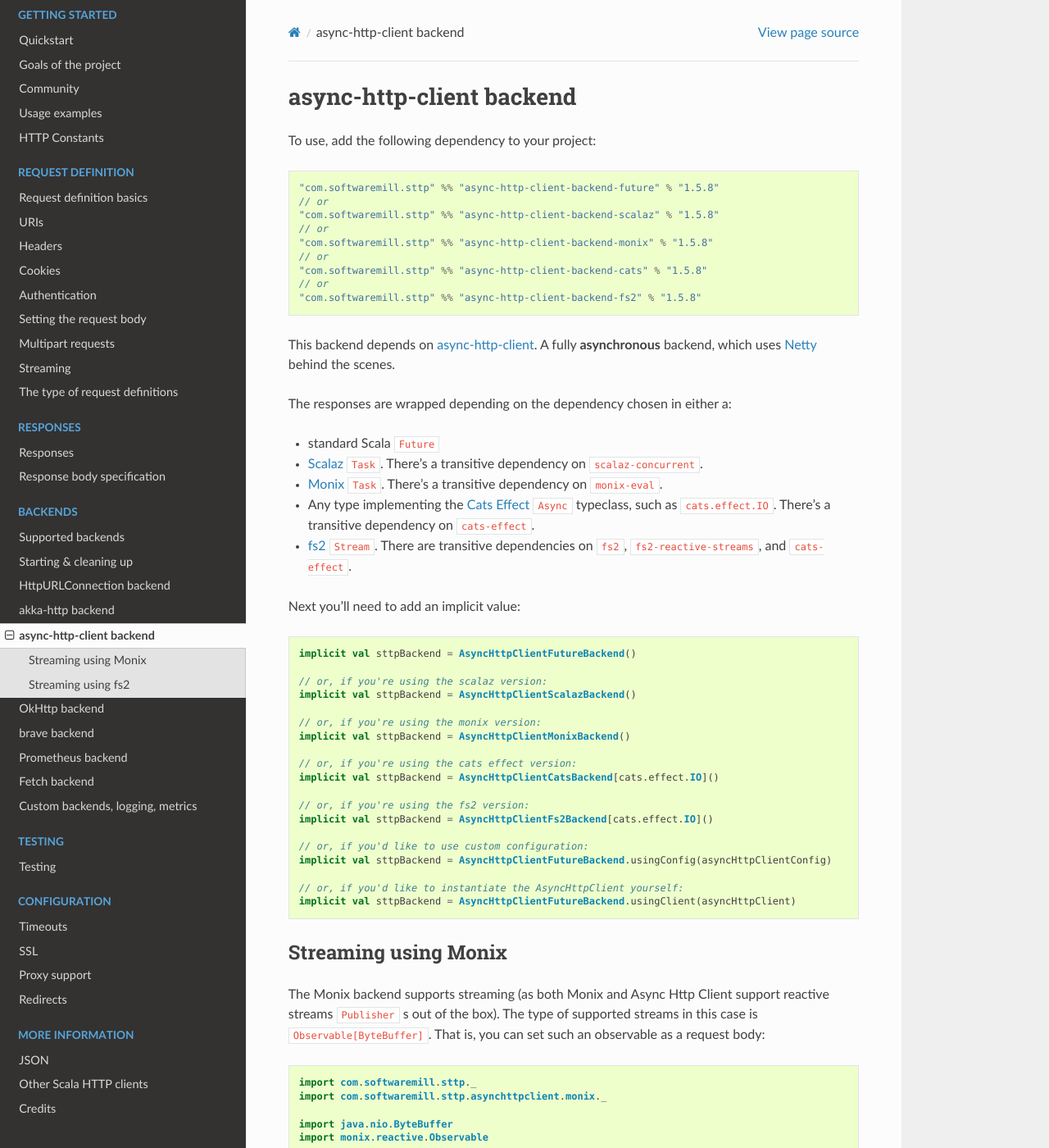
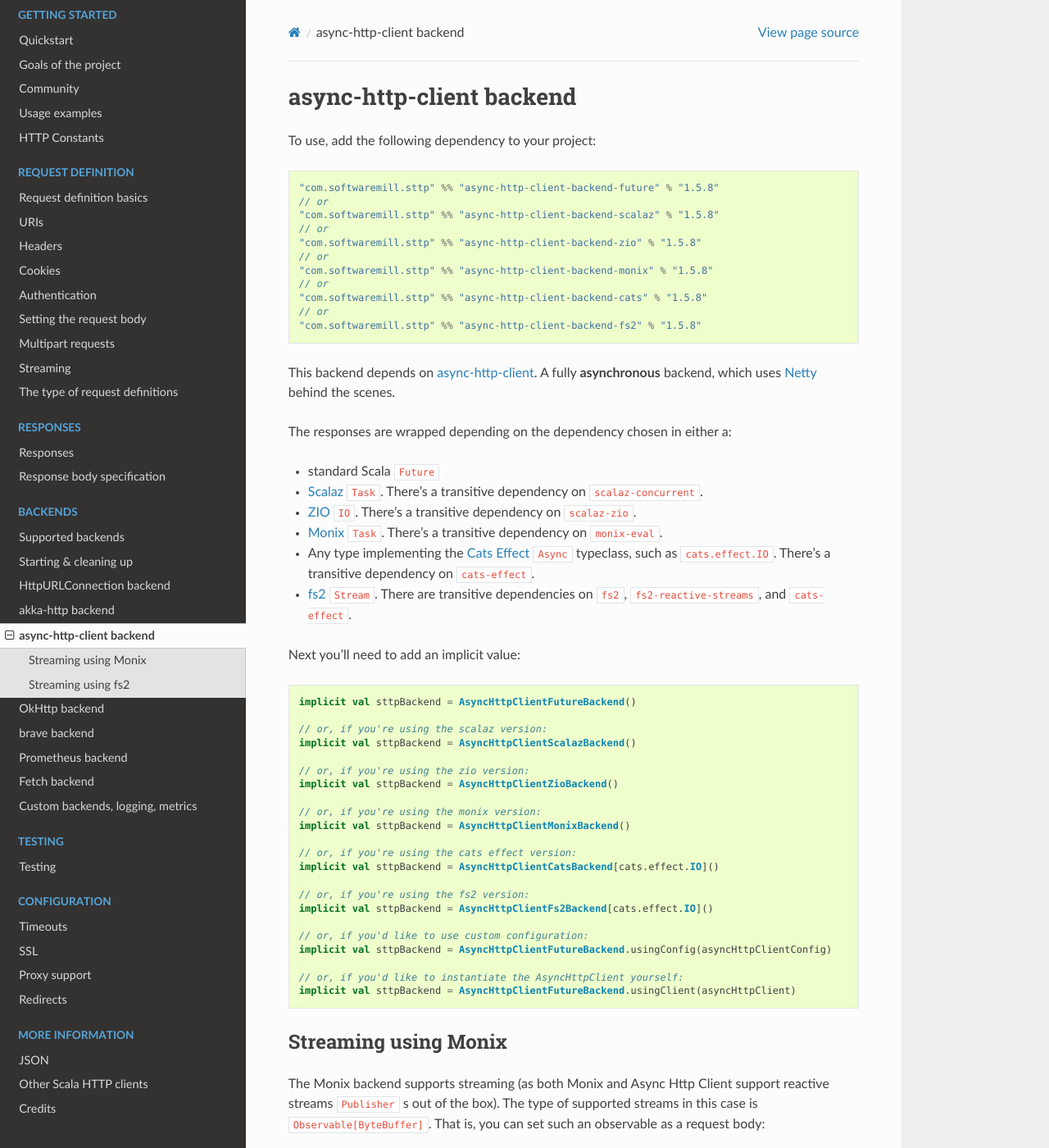
Before and after one commit to softwaremill/sttp, a Sphinx documentation site: the page built from docs/backends/asynchttpclient.rst, in a window 1280 px wide and 1400 px high. Shown: the whole window at 82% size. Built offline with Sphinx 7.4.7 and the Read the Docs theme 2.0.0, drawn with Linux system fonts in a browser that asks for light colours.

Commit message:
ZIO support

```diff
--- a/docs/backends/asynchttpclient.rst
+++ b/docs/backends/asynchttpclient.rst
@@ -6,6 +6,8 @@
   "com.softwaremill.sttp" %% "async-http-client-backend-future" % "1.5.8"
   // or
   "com.softwaremill.sttp" %% "async-http-client-backend-scalaz" % "1.5.8"
+  // or
+  "com.softwaremill.sttp" %% "async-http-client-backend-zio" % "1.5.8"
   // or
   "com.softwaremill.sttp" %% "async-http-client-backend-monix" % "1.5.8"
   // or
@@ -21,6 +23,7 @@
 
 * standard Scala ``Future``
 * `Scalaz <https://github.com/scalaz/scalaz>`_ ``Task``. There's a transitive dependency on ``scalaz-concurrent``.
+* `ZIO <https://github.com/scalaz/scalaz-zio>`_ ``IO``. There's a transitive dependency on ``scalaz-zio``.
 * `Monix <https://monix.io>`_ ``Task``. There's a transitive dependency on ``monix-eval``.
 * Any type implementing the `Cats Effect <https://github.com/typelevel/cats-effect>`_ ``Async`` typeclass, such as ``cats.effect.IO``. There's a transitive dependency on ``cats-effect``.
 * `fs2 <https://github.com/functional-streams-for-scala/fs2>`_ ``Stream``. There are transitive dependencies on ``fs2``, ``fs2-reactive-streams``, and ``cats-effect``.
@@ -31,6 +34,9 @@
 
   // or, if you're using the scalaz version:
   implicit val sttpBackend = AsyncHttpClientScalazBackend()
+
+  // or, if you're using the zio version:
+  implicit val sttpBackend = AsyncHttpClientZioBackend()
 
   // or, if you're using the monix version:
   implicit val sttpBackend = AsyncHttpClientMonixBackend()
--- a/docs/backends/summary.rst
+++ b/docs/backends/summary.rst
@@ -22,6 +22,7 @@
 ``AkkaHttpBackend``              ``scala.concurrent.Future``  ``akka.stream.scaladsl.Source[ByteString, Any]``
 ``AsyncHttpClientFutureBackend`` ``scala.concurrent.Future``  n/a
 ``AsyncHttpClientScalazBackend`` ``scalaz.concurrent.Task``   n/a
+``AsyncHttpClientZioBackend``    ``scalaz.zio.IO``            n/a
 ``AsyncHttpClientMonixBackend``  ``monix.eval.Task``          ``monix.reactive.Observable[ByteBuffer]``
 ``AsyncHttpClientCatsBackend``   ``F[_]: cats.effect.Async``  n/a
 ``AsyncHttpClientFs2Backend``    ``F[_]: cats.effect.Async``  ``fs2.Stream[F, ByteBuffer]``
```
Also changed, not shown: 5 other files.
